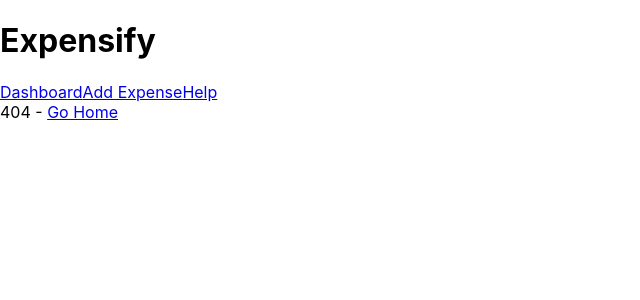
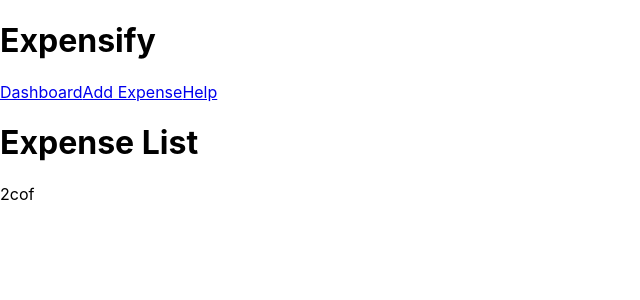
Before and after one commit to WebWallen/react-practice, a React (Create React App) app: page /dashboard in a window 1280 px wide. Before the commit this address had no page. Shown: the top 300 px of the page, without its empty margins (0-640 px from the left). Built offline with nearby package versions, Linux system fonts and the light colour scheme.

Commit message:
Made Expenses List and Dashboard components. Moved Provider and store to Index. Implemented Map State to Props and connect.

```diff
--- a/src/App.js
+++ b/src/App.js
@@ -18,21 +18,7 @@
 import { filtersReducer } from './reducers/filters';
 import { AdminInfo } from './practice/hoc';
 import { AuthenticatedInfo } from './practice/hoc';
-
-const store = createStore(
-    combineReducers({
-        expenses: expensesReducer,
-        filters: filtersReducer,
-    })
-)
-
-store.dispatch(addExpense({ description: 'Coffee' }));
-store.dispatch(addExpense({ description: 'Tacos' }));
-store.dispatch(setTextFilter('cof'));
-
-const state = store.getState();
-const visibleExpenses = getVisibleExpenses(state.expenses, state.filters);
-console.log(visibleExpenses);
+import ExpenseDashboard from './components/ExpenseDashboard';
 
 export default function App() {
   return (
@@ -50,6 +36,7 @@
         <Route path="/help" component={Help} />
         <Route path="/redux" component={ReduxPractice} />
         <Route path="/expensify" component={ReduxExpensify} />
+        <Route path="/dashboard" component={ExpenseDashboard} />
         <Route
           exact path="/hoc"
           // Render is called for when props are being passed to component attached to React Router
--- /dev/null
+++ b/src/components/ExpenseDashboard.js
@@ -0,0 +1,10 @@
+import React from 'react';
+import ExpenseList from './ExpenseList'
+
+const ExpenseDashboard = () => (
+    <div>
+        <ExpenseList />
+    </div>
+);
+
+export default ExpenseDashboard;
--- /dev/null
+++ b/src/components/ExpenseList.js
@@ -0,0 +1,23 @@
+import React from 'react';
+import { connect } from 'react-redux';
+
+// Goal is to craft a super simple presentational component that scales easily
+
+const ExpenseList = (props) => (
+    <div>
+        <h1>Expense List</h1>
+        {/* This will turn into a map function, just wanted to make sure it's rendering for now */}
+        {props.expenses.length}
+        {props.filters.text}
+    </div>
+);
+
+const mapStateToProps = (state) => {
+    return {
+        expenses: state.expenses,
+        filters: state.filters
+    };
+}
+
+// Connect is how we sync global state with local props inside connected components
+export default connect(mapStateToProps)(ExpenseList);
--- a/src/index.js
+++ b/src/index.js
@@ -4,12 +4,35 @@
 import App from './App';
 import { BrowserRouter as Router } from 'react-router-dom';
 // Begin Redux imports
+import { Provider } from 'react-redux';
+import { createStore, combineReducers } from 'redux';
+import { addExpense } from './actions/expenses';
+import { setTextFilter } from './actions/filters';
+import { getVisibleExpenses } from './selectors/expenses';
+import { expensesReducer } from './reducers/expenses';
+import { filtersReducer } from './reducers/filters';
 
+const store = createStore(
+    combineReducers({
+        expenses: expensesReducer,
+        filters: filtersReducer,
+    })
+);
+
+store.dispatch(addExpense({ description: 'Coffee' }));
+store.dispatch(addExpense({ description: 'Tacos' }));
+store.dispatch(setTextFilter('cof'));
+
+const state = store.getState();
+const visibleExpenses = getVisibleExpenses(state.expenses, state.filters);
+console.log(visibleExpenses);
 
 ReactDOM.render(
-    <Router>
-        <App />
-    </Router>,
+    <Provider store={store}>
+        <Router>
+            <App />
+        </Router>
+    </Provider>,
     // Root of document goes outside router!
     document.getElementById('root')
 );
```
